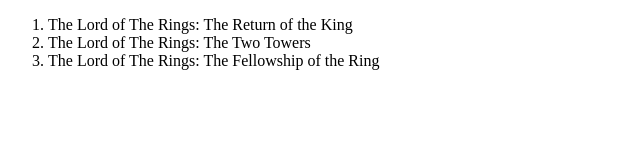
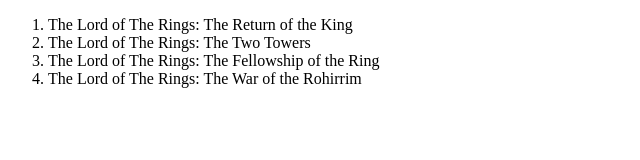
Before and after one commit to emilesherrott/my-first-github-repo-murati, a plain HTML site: page index.html in a window 1280 px wide. Shown: the whole page, without its empty margins (0-640 px from the left). Drawn offline with Linux system fonts and the light colour scheme.

Commit message:
Add a new film to the list

```diff
--- a/index.html
+++ b/index.html
@@ -10,6 +10,7 @@
         <li>The Lord of The Rings: The Return of the King</li>
         <li>The Lord of The Rings: The Two Towers</li>
         <li>The Lord of The Rings: The Fellowship of the Ring</li>
+        <li>The Lord of The Rings: The War of the Rohirrim</li>
     </ol>
 </body>
 </html>
```
